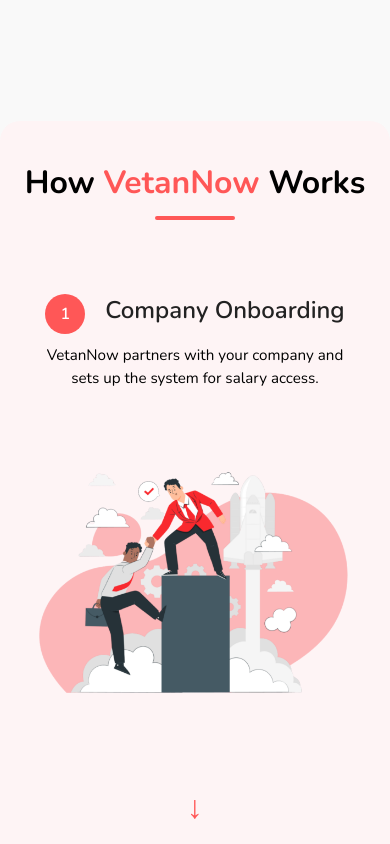
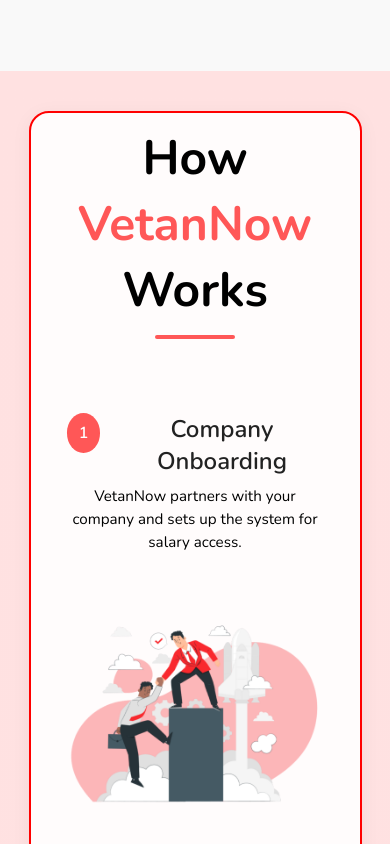
Before and after one commit to kaushik-chand/vetan-now-website, a React (Create React App) app: page / in a window 390 px wide. Shown: the part 840-1684 px from the top of the page. Built offline with nearby package versions, Linux system fonts and the light colour scheme.

Commit message:
Refactor code structure for improved readability and maintainability

```diff
--- a/src/components/Navbar.css
+++ b/src/components/Navbar.css
@@ -20,6 +20,7 @@
     backdrop-filter: blur(12px);
     border: 1px solid rgba(255, 255, 255, 0.3);
     margin-bottom: 0;
+
 }
 
 
--- a/src/pages/Home.jsx
+++ b/src/pages/Home.jsx
@@ -43,14 +43,11 @@
       </div>
 
       <div className="how_itworks">
-        <div className="how_itworks_image">
-          <img src={howitworks1} alt="How It Works" />
-        </div>
-        <h1>
-          {" "}
-          How <span>VetanNow</span> Works{" "}
-        </h1>{" "}
         <div className="how_itworks_container">
+          <h1>
+            {" "}
+            How <span>VetanNow</span> Works{" "}
+          </h1>{" "}
           <div className="step-card">
             <div className="card">
               <div>
@@ -66,7 +63,6 @@
             </div>
             <div className="arrow">↓</div>
           </div>
-
           <div className="step-card">
             <div className="card reverse">
               <div>
@@ -82,7 +78,6 @@
             </div>
             <div className="arrow">↓</div>
           </div>
-
           <div className="step-card">
             <div className="card">
               <div>
@@ -98,7 +93,6 @@
             </div>
             <div className="arrow">↓</div>
           </div>
-
           <div className="step-card">
             <div className="card reverse">
               <div>
@@ -113,7 +107,6 @@
               <img src={step4} alt="Payroll Integration" />
             </div>
           </div>
-
           {/* <div className="how_itworks_image_down">
             <img src={howitworks2} alt="How It Works" />
           </div> */}
@@ -293,11 +286,42 @@
       {/* Partnerships */}
 
       <div className="partnerships">
+      <img src={partnerships} alt="Partnerships" />
         <h1>
           Our <span>Partnerships</span>
         </h1>
 
-        <img src={partnerships} alt="partnerships" />
+        <p>
+          We partner with change making employers and enable them to support and
+          work towards the financial wellbeing of their employees.
+          <br />
+          <br />
+          <span>
+            Before we partner, We evaluate 3 major aspects for any potential
+            employer partner
+          </span>
+          <br />
+          <br />
+          Corporate Background Professional backgrounds ofpromoters and
+          operators, analyze ongoing litigations as well as reference calls with
+          key customers and other stakeholders
+          <br />
+          <br />
+          Financials Analysis of annual reports for previous years to understand
+          scale, growth of business, unit economics, profitability patterns,
+          current cash position and outstanding debts and loans
+          <br />
+          <br />
+          Business Performance Review of key contracts, industry trends and
+          assets to understand ability of employer partner to settle payments
+          disbursements incurred Crediito.
+          <br />
+          <br />
+          <span className="highlight">
+            Over xxx employees lives improved by financial well-being and
+            productivity
+          </span>
+        </p>
 
         <div className="partnerships-container">
           <div className="card">
--- a/src/pages/how_itworks.css
+++ b/src/pages/how_itworks.css
@@ -1,16 +1,3 @@
-/* .how_itworks {
-    width: 100vw;
-    display: flex;
-    flex-direction: column;
-    align-items: center;
-    padding: 60px 20px;
-    gap: 60px;
-    border-radius: 20px 20px;
-    margin-top: 170px;
-    background: #fef4f5;
-    height: auto;
-} */
-
 .how_itworks {
     position: relative;
     /* Make this the anchor for absolutely positioned children */
@@ -20,55 +7,26 @@
     align-items: center;
     padding: 60px 20px;
     gap: 60px;
-    border-radius: 20px 20px;
+    /* border-radius: 20px 20px; */
     margin-top: 170px;
-    background: #fef4f5;
+    /* background: #f6d7da; */
+    /* background: linear-gradient(#d4050279,#e44e4e89); */
+    background-image: url("../img/howitwork3.png");
+    background-size: cover;
+    background-position: center;
+    background-repeat: no-repeat;
+
     height: auto;
+    padding: 24px 12px;
+    /* was 60px 20px */
+    gap: 24px;
+    /* was 60px */
+    margin-top: 120px;
+    /* was 170px */
 }
 
-.how_itworks_image {
-    position: absolute;
-    top: 2;
-    left: 1%;
-    z-index: 0;
-    width: 250px;
-    /* Or any desired width */
-    opacity: 0.3;
-    /* Optional: make it subtle like a watermark */
-    pointer-events: none;
-    /* Prevent it from interfering with interactions */
-}
 
-.how_itworks_image img {
-    width: 100%;
-    height: auto;
-}
-
-.how_itworks_image_down {
-    position: absolute;
-    bottom: -33%;
-    right: 0;
-    z-index: 0;
-    width: 2000px;
-    /* Or any desired width */
-    opacity: 0.7;
-    /* Optional: make it subtle like a watermark */
-    pointer-events: none;
-    /* Prevent it from interfering with interactions */
-}
-
-.how_itworks_image_down img {
-    width: 100%;
-    height: auto;
-    /* rotate */
-    transform: rotate(180deg);
-}
-
-/* relative on left top image */
-
-
-
-.how_itworks h1 {
+.how_itworks .how_itworks_container h1 {
     font-size: 3rem;
     font-weight: 700;
     color: #000;
@@ -77,7 +35,7 @@
     margin-bottom: 10px;
 }
 
-.how_itworks h1::after {
+.how_itworks .how_itworks_container h1::after {
     content: '';
     display: block;
     width: 80px;
@@ -87,16 +45,26 @@
     border-radius: 2px;
 }
 
-.how_itworks h1 span {
+.how_itworks .how_itworks_container h1 span {
     color: #ff5757;
 }
+
+
 
 .how_itworks_container {
     display: flex;
     flex-direction: column;
     /* gap: -100px; */
-    width: 100%;
-    max-width: 1200px;
+    width: 90%;
+    max-width: 1000px;
+    background: #ffffffe4;
+    padding: 20px;
+    border-radius: 20px;
+    box-shadow: 0 4px 20px rgba(0, 0, 0, 0.05);
+    margin: 0 auto;
+    border: 2px solid #ff0000;
+    backdrop-filter: blur(5px);
+    padding: 12px;
 }
 
 .card {
@@ -105,13 +73,12 @@
     gap: 10px;
     align-items: center;
     justify-content: center;
-    /* background: #fff; */
-    padding: 40px;
     border-radius: 20px;
-    /* box-shadow: 0 4px 20px rgba(0, 0, 0, 0.05); */
     transition: transform 0.3s ease, box-shadow 0.3s ease;
-    /* background: linear-gradient(135deg, #ffffffb9 0%, #f9f9f9 100%); */
-    /* box-shadow: 0 4px 20px rgba(0, 0, 0, 0.05); */
+
+    gap: 12px;
+
+    padding: 16px;
 }
 
 .card:nth-child(even) {
@@ -133,7 +100,7 @@
 
 .card div {
     flex: 1;
-    max-width: 500px ;
+    max-width: 500px;
     /* align-self: center; */
 }
 
@@ -144,6 +111,10 @@
     margin-bottom: 10px;
     display: flex;
     align-items: flex-start;
+    font-size: 1.4rem;
+    /* reduce heading size slightly */
+    margin-bottom: 6px;
+    /* was 10px */
 }
 
 .card h2 span {
@@ -157,6 +128,10 @@
     display: inline-flex;
     align-items: center;
     justify-content: center;
+    width: 36px;
+    height: 36px;
+    font-size: 0.9rem;
+    margin-right: 12px;
 }
 
 .card p {
@@ -165,7 +140,12 @@
     color: #000000;
     margin-top: 10px;
     z-index: 999;
-    max-width: 300px ;
+    max-width: 300px;
+    max-width: 100%;
+
+    font-size: 0.95rem;
+    line-height: 1.5;
+    margin-top: 8px;
 }
 
 .card img {
@@ -173,6 +153,11 @@
     width: 100%;
     border-radius: 12px;
     flex-shrink: 0;
+
+    max-width: 300px;
+    /* was 360px */
+    border-radius: 8px;
+    /* slightly smaller */
 }
 
 .step-card {
@@ -182,9 +167,8 @@
 }
 
 .arrow {
-    font-size: 2rem;
+    font-size: 1.2rem;
     color: #ff5757;
-    margin: 20px 0;
     transition: transform 0.3s ease;
     transform: rotate(0deg);
 }
@@ -203,13 +187,14 @@
 /* 🔁 Responsive Styles */
 
 @media (max-width: 1692px) {
-    .how_itworks_image_down{
+    .how_itworks_image_down {
         bottom: -33%;
         /* rotate : 9deg; */
     }
-    .how_itworks_image_down img{
+
+    .how_itworks_image_down img {
         /* transform: rotate(2deg); */
-       translate: 0px 150px ;
+        translate: 0px 150px;
 
     }
 }
@@ -219,15 +204,23 @@
         gap: 30px;
         padding: 30px;
     }
-        .how_itworks_image,.how_itworks_image_down {
-            display: none;
-        }
+
+    .how_itworks_image,
+    .how_itworks_image_down {
+        display: none;
+    }
 }
 
 @media (max-width: 768px) {
     .how_itworks {
         padding: 40px 10px;
         gap: 40px;
+        background-size: cover;
+        background: linear-gradient(
+            rgb(255, 225, 225),
+            rgb(255, 226, 226)
+        );
+
     }
 
     .how_itworks h1 {
@@ -295,7 +288,7 @@
         text-align: left;
     }
 
-    .how_itworks_image{
+    .how_itworks_image {
         display: none;
     }
 }
--- a/src/pages/meet_our_team.css
+++ b/src/pages/meet_our_team.css
@@ -10,7 +10,7 @@
     border-top: 3px solid rgba(245, 72, 72, 0.991);
     border-radius: 20px 20px;
     margin-bottom: 60px;
-    background-color: #f9f9f9;
+    background: #f6d7da;
     /* border-bottom: 1px dashed rgba(245, 72, 72, 0.991); */
 
     box-shadow: 0 4px 20px rgba(0, 0, 0, 0.05);
--- a/src/pages/mentor_panel.css
+++ b/src/pages/mentor_panel.css
@@ -10,7 +10,7 @@
     border-top: 3px solid rgba(245, 72, 72, 0.991);
     border-radius: 20px 20px;
     margin-bottom: 60px;
-    background-color: #f9f9f9;
+    background: #f6d7da;
     /* border-bottom: 1px dashed rgba(245, 72, 72, 0.991); */
 
     box-shadow: 0 4px 20px rgba(0, 0, 0, 0.05);
--- a/src/pages/partnerships.css
+++ b/src/pages/partnerships.css
@@ -1,9 +1,12 @@
 .partnerships {
     text-align: center;
     padding: 5rem 2rem;
-    background: linear-gradient(to bottom, #fff8f8, #ffeaea);
     font-family: 'Segoe UI', Tahoma, Geneva, Verdana, sans-serif;
+    height: auto;
+
 }
+
+
 
 .partnerships h1 {
     font-size: 3rem;
@@ -18,6 +21,27 @@
     font-weight: 800;
 }
 
+.partnerships p {
+    font-size: 1.7rem;
+    color: #555;
+    margin-bottom: 3rem;
+    line-height: 1.6;
+    max-width: 1000px;
+    text-align: center;
+    margin: 0 auto 3rem;
+}
+
+.partnerships span{
+    color: #ff5757;
+    font-weight: 600;
+}
+
+/* second  span */
+.partnerships .highlight{
+    color: #000000;
+    font-weight: 600;
+    font-style: italic;
+}
 .partnerships>img {
     max-width: 180px;
     margin: 0 auto 2.5rem;
@@ -33,7 +57,7 @@
 }
 
 .partnerships-container .card {
-    background: #ffffff;
+    background: #ffffff9e;
     border: none;
     border-radius: 20px;
     padding: 2.5rem 2rem;
@@ -70,3 +94,7 @@
     line-height: 1.6;
     text-align: center;
 }
+
+.partnerships img{
+    max-width: 500px;
+}
--- a/src/pages/who_we_are.css
+++ b/src/pages/who_we_are.css
@@ -3,6 +3,7 @@
     overflow: hidden;
     padding-top: 60px;
     padding-bottom: 60px;
+
 }
 
 .who-we-are-container {
@@ -17,7 +18,7 @@
     justify-content: space-between;
     border-radius: 16px;
     /* background-color: #ffffff; */
-    box-shadow: 0 20px 24px rgba(0, 0, 0, 0.08);
+    /* box-shadow: 0 20px 24px rgba(0, 0, 0, 0.08); */
     /* border-top: 3px solid rgba(245, 72, 72, 0.991); */
 }
 
```
Also changed, not shown: src/img/howitwork3.png (added), src/img/partnerships1.png (added).
